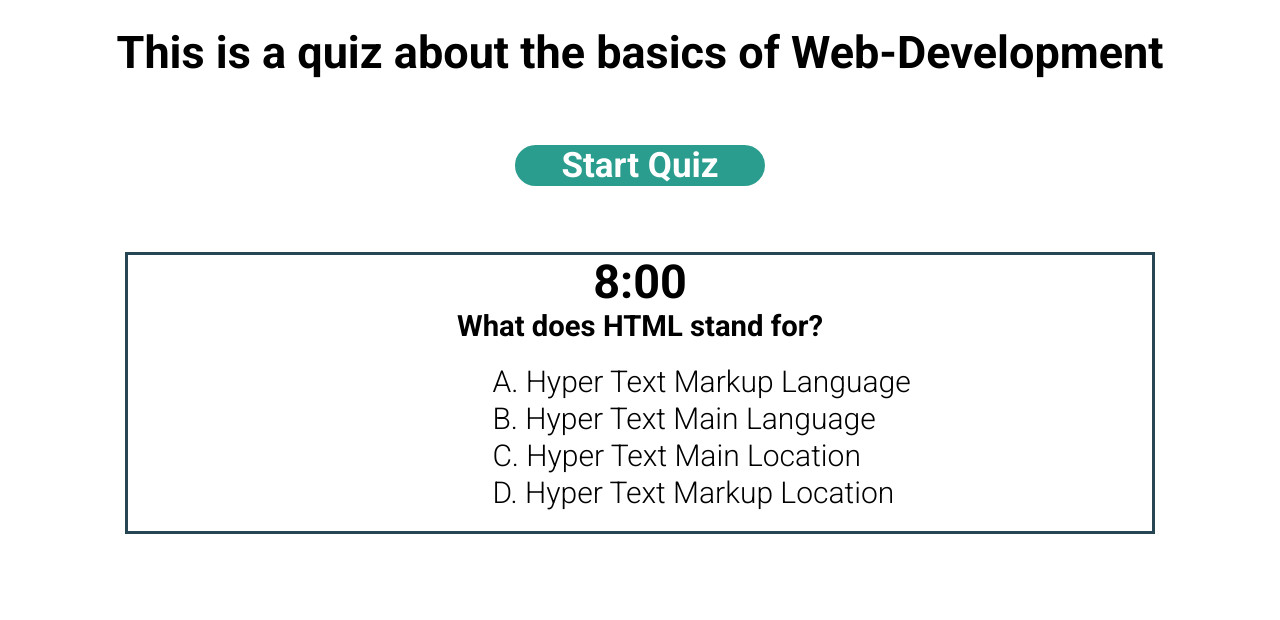
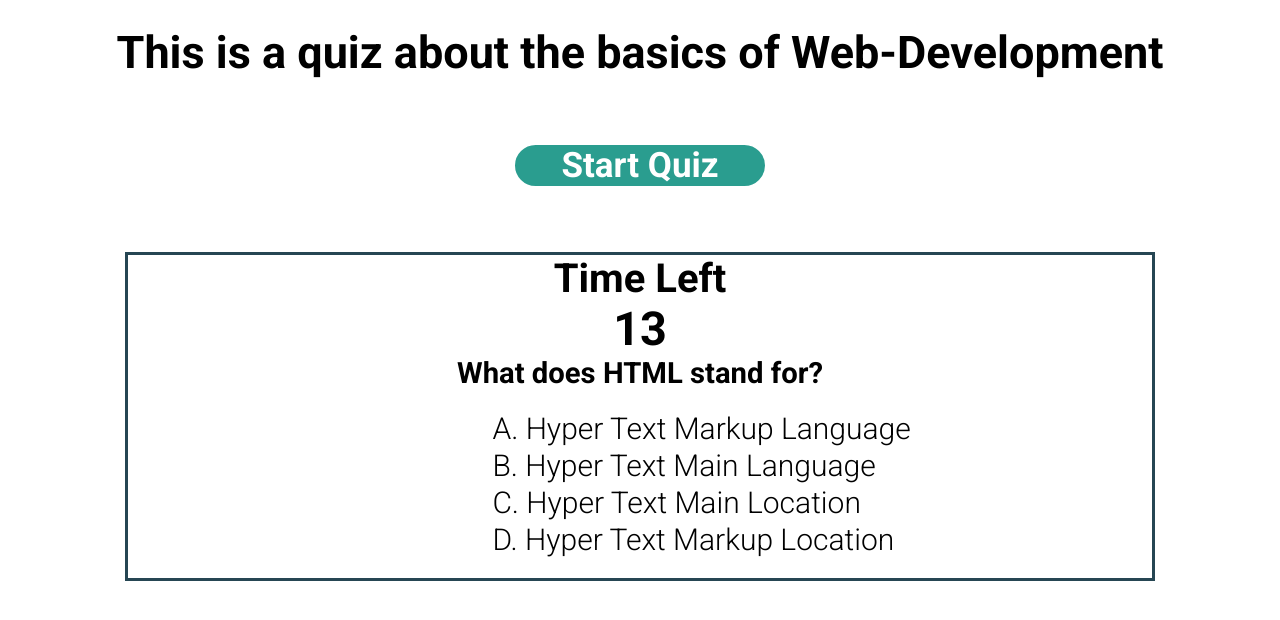
Before and after one commit to Dimavich/Web-dev-quiz, a plain HTML site: page index.html in a window 1280 px wide. Both pictures are taken after a click on the element "Start Quiz". Drawn offline with Linux system fonts and the light colour scheme.

Commit message:
The timer takes you to the score page after time runs out

```diff
--- a/Assets/deveope/scripts.js
+++ b/Assets/deveope/scripts.js
@@ -13,7 +13,7 @@ var c =  document.getElementById('c');
 var d =  document.getElementById('d');
 var index = 0;
 var score = 0;
-var secondsLeft = 10;
+var secondsLeft = 15;
 // questions
 var questionsArr = [
     {
@@ -91,21 +91,18 @@ function setQuestion (event) {
     c.textContent = questionsArr[index].answer[2].text;
     d.textContent = questionsArr[index].answer[3].text;
     checkAns();
-    console.log(score);
 };
 
 function setTimer() {
     var timerInterval = setInterval(function() {
-        secondsLeft--; // this counts down and ++ will count up
-        timer.textContent = secondsLeft +':00';
+        secondsLeft--;
+        timer.textContent = secondsLeft ;
 
         if(secondsLeft === 0) {
-          // Stops execution of action at set interval
           clearInterval(timerInterval);
-          // Calls function to create and append image
-
+          // what to do after timer runs out
+          window.location.href = './Assets/deveope/score.html'
         }
-
       }, 1000);
 }
 
--- a/index.html
+++ b/index.html
@@ -12,7 +12,8 @@
     <h3 class="start-btn" id="start-btn"><a href="#">Start Quiz</a></h3>
     <main class="quiz" id="quiz">
         <div class="timer">
-            <h3 id="clock">0:00</h3>
+            <h3 class="timer">Time Left</h3>
+            <h3 id="clock">15</h3>
         </div>
         <div class="question-div">
             <h3 id="question">Question</h3>
```
